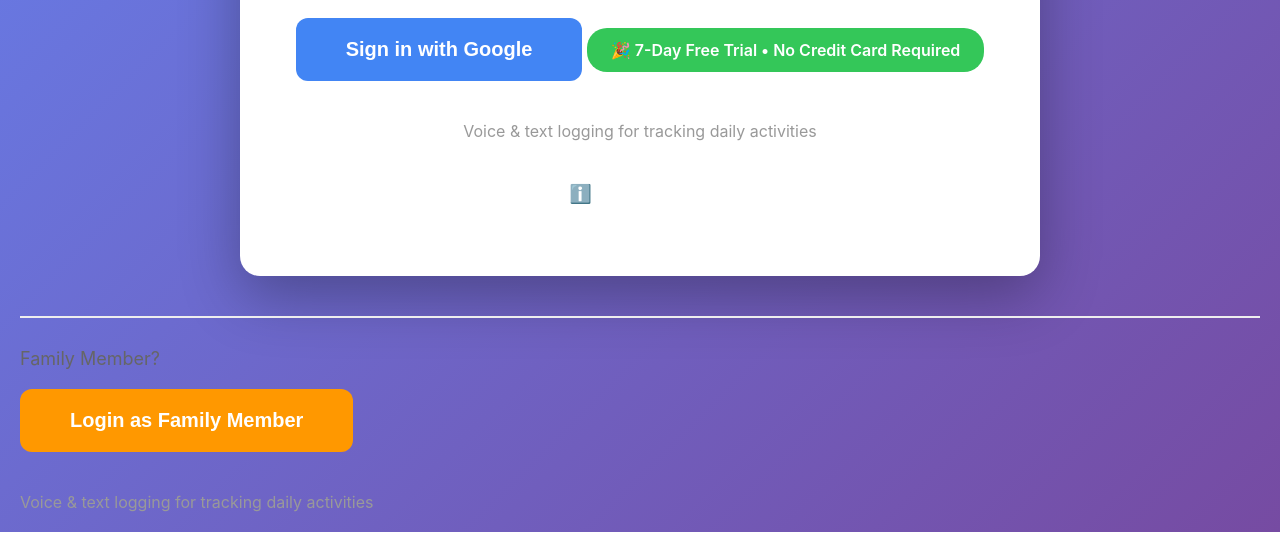
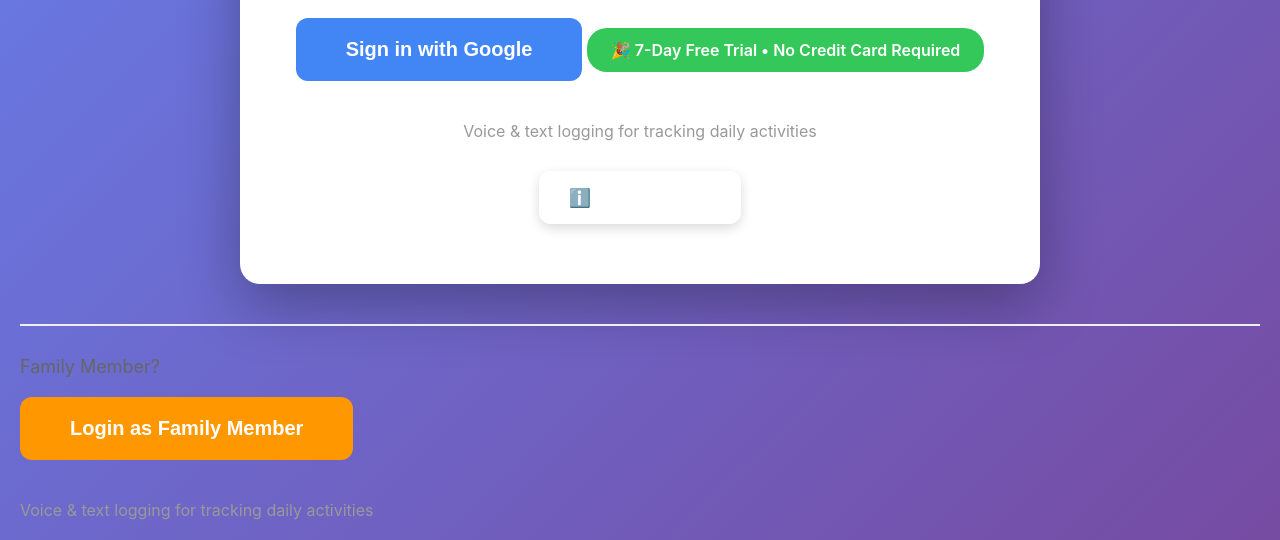
Before and after one commit to niceguysolo/voice_log, a plain HTML site: page static/index.html in a window 1280 px wide. Shown: the part 298-838 px from the top of the page. Drawn offline with Linux system fonts and the light colour scheme.

Commit message:
how-it-works 4

```diff
--- a/static/index.html
+++ b/static/index.html
@@ -656,10 +656,10 @@
         <!-- Add this in sign-in screen, before closing tag -->
             <div style="margin-top: 30px;">
                 <a href="/how-it-works"
-                style="color: rgb(255, 255, 255); font-size: 18px; text-decoration: none; display: inline-flex; align-items: center; gap: 8px; background: rgba(255,255,255,0.2); padding: 12px 24px; border-radius: 12px;">
-                    ℹ️ How It Works
-                </a>
-            </div>
+                style="color: white; font-size: 18px; font-weight: 600; text-decoration: none; display: inline-flex; align-items: center; gap: 8px; background: rgba(255,255,255,0.25); padding: 14px 28px; border-radius: 12px; box-shadow: 0 4px 12px rgba(0,0,0,0.15); border: 2px solid rgba(255,255,255,0.4);">
+                ℹ️ How It Works
+    </a>
+</div>
         </div>
 
         <!-- Main App (hidden initially) -->
```
